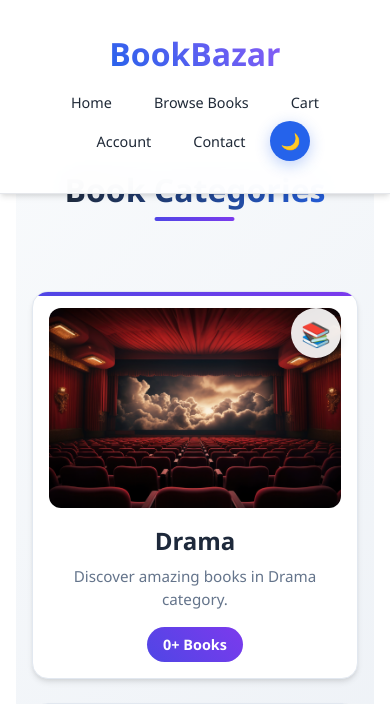
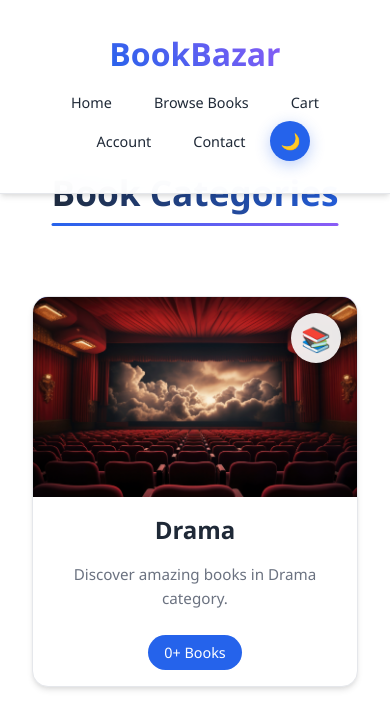
Before and after one commit to Saihan-DIU/BookBazar-Ecommerce-master, a Django app: page /categories/ in a window 390 px wide. Shown: the top 704 px of the page. Run offline with Django 3.2, Linux system fonts and the light colour scheme; data comes from the database, SQL or seed files in the repository; both versions use the stored data as it was after the commit.

Commit message:
catagory dark mode solved

```diff
--- a/eco/admin.py
+++ b/eco/admin.py
@@ -154,7 +154,7 @@ class CategoryAdmin(admin.ModelAdmin):
     search_fields = ['name']
 
     def book_count(self, obj):
-        return obj.book_set.count()
+        return obj.books.count()
     book_count.short_description = 'Number of Books'
 
 class OrderItemAdmin(admin.ModelAdmin):
--- a/templates/eco/category.html
+++ b/templates/eco/category.html
@@ -35,9 +35,6 @@
                     <img src="{% static 'images/default-category.jpg' %}" alt="{{ category.name }}">
                     {% endif %}
                 {% endif %}
-            </div>
-
-            <!-- Dynamic icon based on category -->
                 <span class="category-icon">
                     {% if "fiction" in category.name|lower or "literature" in category.name|lower %}📖
                     {% elif "science" in category.name|lower and "fiction" not in category.name|lower %}🔬
@@ -49,7 +46,9 @@
                     {% elif "cooking" in category.name|lower or "lifestyle" in category.name|lower %}🍳
                     {% else %}📚{% endif %}
                 </span>
+            </div>
 
+            <div class="category-content">
                 <h3 class="category-title">{{ category.name }}</h3>
 
                 <!-- Dynamic description based on category -->
@@ -76,10 +75,11 @@
                 </p>
 
                 <!-- Dynamic book count - REAL VALUE FROM DATABASE -->
-           <span class="category-count">{{ category.total_books }}+ Books</span>
+                <span class="category-count">{{ category.book_count }}+ Books</span>
+            </div>
         </div>
         {% empty %}
-        <div class="no-categories" style="grid-column: 1 / -1; text-align: center; padding: 2rem;">
+        <div class="no-categories">
             <h3>No categories available</h3>
             <p>Check back later for new categories!</p>
         </div>
@@ -89,54 +89,62 @@
 
 <style>
 .categories-section {
-    padding: 4rem 2rem;
-    background: linear-gradient(135deg, #f8fafc 0%, #e2e8f0 100%);
+    padding: 4rem 0 2rem 0;
+    background: var(--bg-color);
+    transition: all 0.3s ease;
 }
 
 .section-title {
     text-align: center;
-    font-size: 2.5rem;
+    font-size: 3rem;
+    margin-bottom: 3rem;
+    background: linear-gradient(45deg, var(--text-color), var(--primary));
+    -webkit-background-clip: text;
+    -webkit-text-fill-color: transparent;
     font-weight: 700;
-    margin-bottom: 3rem;
-    color: #1e293b;
     position: relative;
+    display: inline-block;
+    left: 50%;
+    transform: translateX(-50%);
 }
 
 .section-title::after {
     content: '';
     position: absolute;
     bottom: -10px;
-    left: 50%;
-    transform: translateX(-50%);
-    width: 80px;
-    height: 4px;
-    background: linear-gradient(45deg, #4f46e5, #7c3aed);
-    border-radius: 2px;
+    left: 0;
+    width: 100%;
+    height: 3px;
+    background: linear-gradient(45deg, var(--primary), var(--accent));
+    border-radius: 3px;
 }
 
 .categories-grid {
     display: grid;
     grid-template-columns: repeat(auto-fit, minmax(300px, 1fr));
     gap: 2rem;
+    padding: 2rem 0;
     max-width: 1200px;
     margin: 0 auto;
 }
 
 .category-card {
-    background: white;
+    background: var(--card-bg);
+    border: 1px solid var(--border);
     border-radius: 16px;
-    padding: 1.5rem;
-    box-shadow: 0 4px 6px -1px rgba(0, 0, 0, 0.1), 0 2px 4px -1px rgba(0, 0, 0, 0.06);
+    padding: 0;
+    text-align: center;
     transition: all 0.3s ease;
     cursor: pointer;
     position: relative;
     overflow: hidden;
-    border: 1px solid #e2e8f0;
+    box-shadow: var(--shadow);
 }
 
 .category-card:hover {
     transform: translateY(-8px);
-    box-shadow: 0 20px 25px -5px rgba(0, 0, 0, 0.1), 0 10px 10px -5px rgba(0, 0, 0, 0.04);
+    box-shadow: var(--shadow-lg);
+    border-color: var(--primary);
 }
 
 .category-card::before {
@@ -146,15 +154,17 @@
     left: 0;
     right: 0;
     height: 4px;
-    background: linear-gradient(45deg, #4f46e5, #7c3aed);
+    background: linear-gradient(45deg, var(--primary), var(--accent));
+    border-radius: 2px;
 }
 
 .category-image {
     width: 100%;
     height: 200px;
-    border-radius: 12px;
+    border-radius: 12px 12px 0 0;
     overflow: hidden;
-    margin-bottom: 1rem;
+    margin-bottom: 0;
+    position: relative;
 }
 
 .category-image img {
@@ -165,43 +175,75 @@
 }
 
 .category-card:hover .category-image img {
-    transform: scale(1.05);
+    transform: scale(1.1);
 }
 
 .category-icon {
-    font-size: 2rem;
-    display: block;
-    margin-bottom: 0.5rem;
+    position: absolute;
+    top: 1rem;
+    right: 1rem;
+    background: rgba(255, 255, 255, 0.9);
+    border-radius: 50%;
+    width: 50px;
+    height: 50px;
+    display: flex;
+    align-items: center;
+    justify-content: center;
+    font-size: 1.5rem;
+    z-index: 2;
+    backdrop-filter: blur(10px);
+    box-shadow: 0 4px 10px rgba(0, 0, 0, 0.1);
+}
+
+[data-theme="dark"] .category-icon {
+    background: rgba(30, 41, 59, 0.9);
+}
+
+.category-content {
+    padding: 1.5rem;
 }
 
 .category-title {
     font-size: 1.5rem;
-    font-weight: 700;
-    margin-bottom: 0.5rem;
-    color: #1e293b;
+    font-weight: 600;
+    margin-bottom: 1rem;
+    color: var(--text-color);
 }
 
 .category-description {
-    color: #64748b;
-    margin-bottom: 1rem;
-    line-height: 1.5;
+    color: var(--gray);
+    line-height: 1.6;
+    margin-bottom: 1.5rem;
+    font-size: 0.95rem;
 }
 
 .category-count {
-    display: inline-block;
-    background: linear-gradient(45deg, #4f46e5, #7c3aed);
+    background: var(--primary);
     color: white;
     padding: 0.5rem 1rem;
     border-radius: 20px;
-    font-weight: 600;
     font-size: 0.9rem;
+    font-weight: 500;
+    display: inline-block;
 }
 
 .no-categories {
-    background: white;
+    background: var(--card-bg);
     border-radius: 12px;
     padding: 3rem;
-    box-shadow: 0 4px 6px -1px rgba(0, 0, 0, 0.1);
+    box-shadow: var(--shadow);
+    grid-column: 1 / -1;
+    text-align: center;
+    color: var(--text-color);
+}
+
+.no-categories h3 {
+    color: var(--text-color);
+    margin-bottom: 1rem;
+}
+
+.no-categories p {
+    color: var(--gray);
 }
 
 /* Responsive Design */
@@ -211,7 +253,7 @@
     }
 
     .section-title {
-        font-size: 2rem;
+        font-size: 2.2rem;
     }
 
     .categories-grid {
@@ -219,7 +261,7 @@
         gap: 1.5rem;
     }
 
-    .category-card {
+    .category-content {
         padding: 1rem;
     }
 }
```
Also changed, not shown: db.sqlite3, media/book_covers/view-glacier-night.jpg (added), media/category_images/dry-autumn-leaves-with-book.jpg (added), media/category_images/koran-4095475_1280.jpg (added), media/category_images/logodiu.jpg (added), media/category_images/view-3d-cinema-theatre-room.jpg (added), 1 other file. Lines whose indentation alone changed are shown as unchanged.
